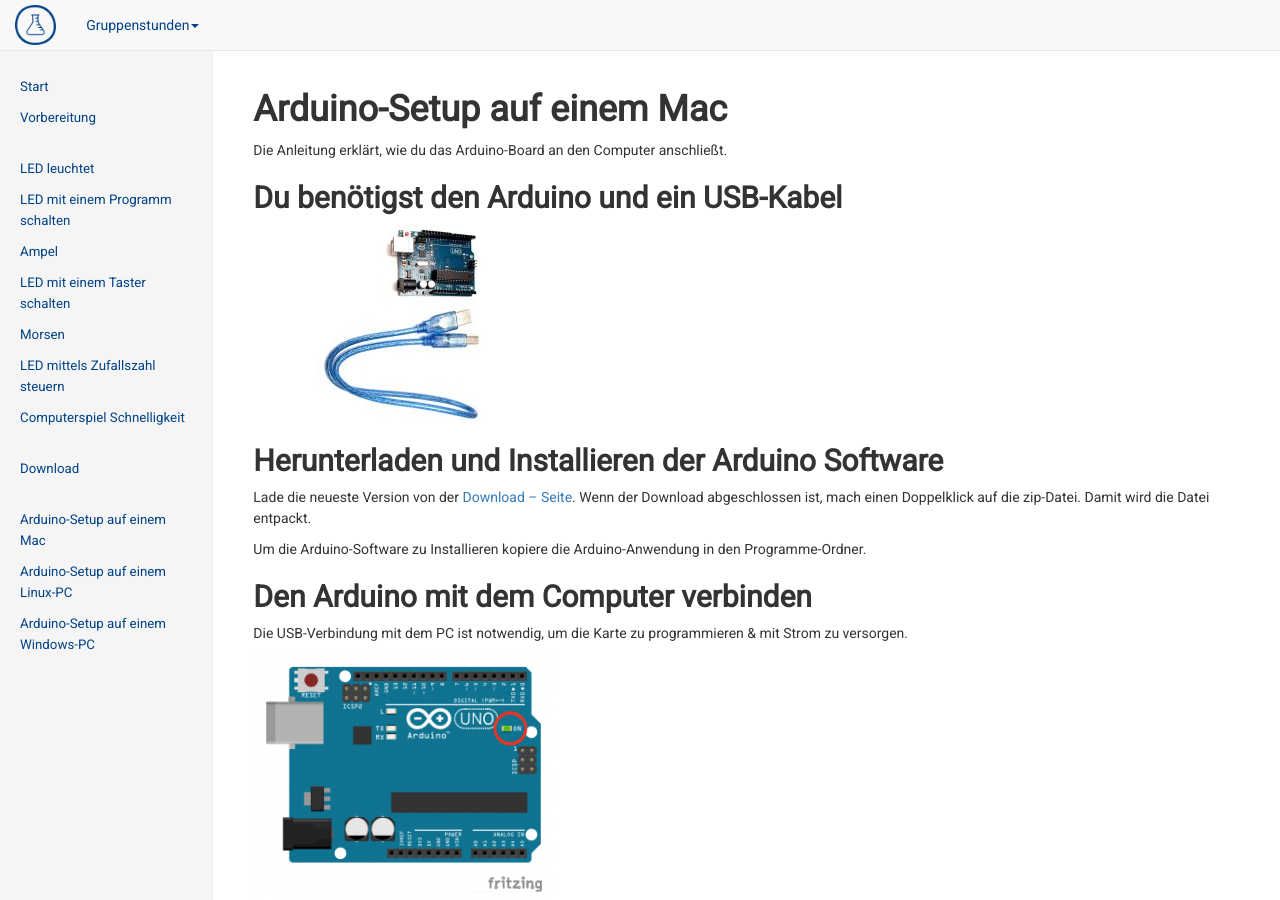
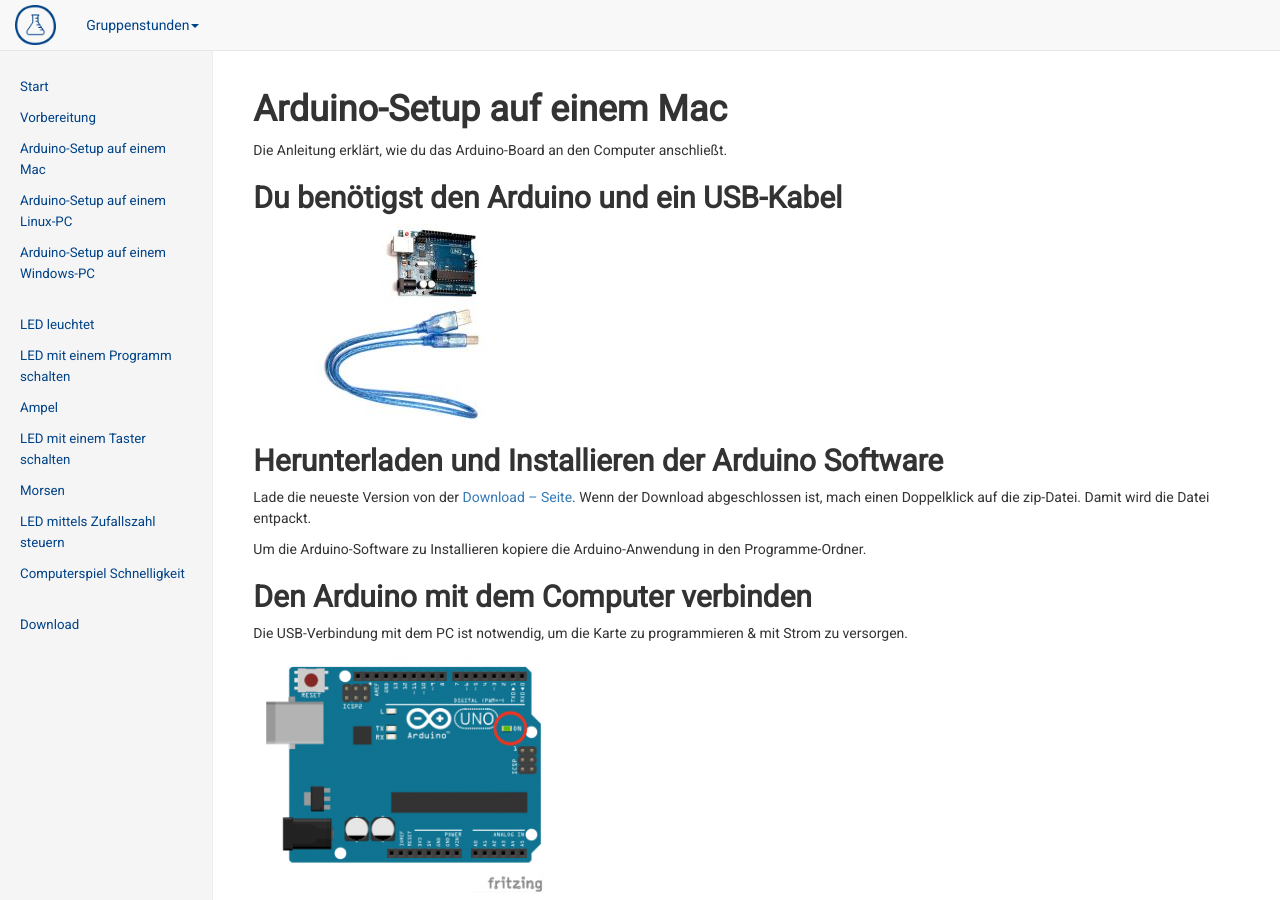
Before and after one commit to vcp-scoutlab/vcp-scoutlab.github.io, a Jekyll site: the page built from arduino-scoutlab-session-kit-1/02Arduino-Setup-auf einem Mac.md, in a window 1280 px wide and 900 px high. Built offline with Jekyll 4.4.1, drawn with Linux system fonts in a browser that asks for light colours; part of the change alters nothing that is shown.

```diff
--- a/arduino-scoutlab-session-kit-1/Arduino-Setup-auf einem Mac.md
+++ b/arduino-scoutlab-session-kit-1/02Arduino-Setup-auf einem Mac.md
@@ -3,7 +3,6 @@ layout: multipage
 title: Arduino-Setup auf einem Mac
 category: Scoutlab Session Kit 1 für Arduino
 permalink: /arduino-scoutlab-session-kit-1/Arduino-Setup-auf-einem-Mac
-section_start: true
 ---
 
 # Arduino-Setup auf einem Mac
```
Also changed, not shown: arduino-scoutlab-session-kit-1/02Arduino-Setup-auf-einem-Linux-PC.md (renamed from arduino-scoutlab-session-kit-1/Arduino-Setup-auf-einem-Linux-PC.md), arduino-scoutlab-session-kit-1/02Arduino-Setup-auf-einem-Windows-PC.md (renamed from arduino-scoutlab-session-kit-1/Arduino-Setup-auf-einem-Windows-PC.md).
